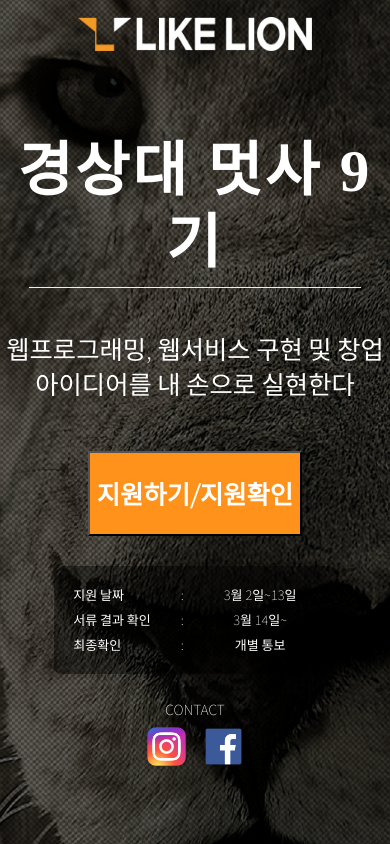
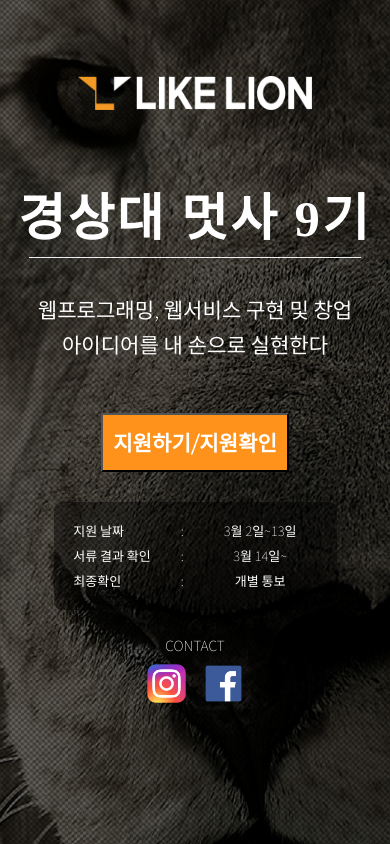
Before and after one commit to jieunb3333/application_likelion_GNU, a Django app: page / in a window 390 px wide. Run offline with Django 3.2, Linux system fonts and the light colour scheme; some libraries are stand-ins or nearby versions; some web fonts are replaced.

Commit message:
프론트완성인듯?

```diff
--- a/likelion/static/css/intro.css
+++ b/likelion/static/css/intro.css
@@ -104,7 +104,10 @@ hr {
 
 @media screen and (max-width: 850px) {
     body{
-        max-height: 640px;
+        position: fixed;
+        overflow: hidden;
+        width: 100%;
+        height: 100%;
     }
   .title{
       display: none;
@@ -112,34 +115,34 @@ hr {
   .title2{
         display: block;
         font-family: "S-CoreDream-3Light";
-        margin-top: 10vh;
+        margin-top: 13vh;
         font-style: normal;
         font-weight: 500;
-        font-size: 7vh;
-        line-height: 72px;
+        font-size: 6vh;
+        line-height: 0vh;
         /* identical to box height */
         letter-spacing: 0.05em;
   }
   hr {
     width: 85vw;
-    margin-top: 1vh;
+    margin-top: 4.5vh;
   }
   .likelion-logo {
-    margin-top: 2vh;
+    margin-top: 9vh;
     width: 60vw;
     height: 4vh;
   }
   .sub {
-    margin-top: 5vh;
+    margin-top: 4vh;
     margin-bottom: 6vh;
-    font-size: 3vh;
+    font-size: 2.5vh;
     line-height: 35px;
   }
   .orange{
-    width: 55vw;
-    height: 10vh;
+    width: 48vw;
+    height: 7vh;
     background-color: #FF921B;
-    font-size: 3vh;
+    font-size: 2.5vh;
 }
   .contact {
     margin-top: 3vh;
```
